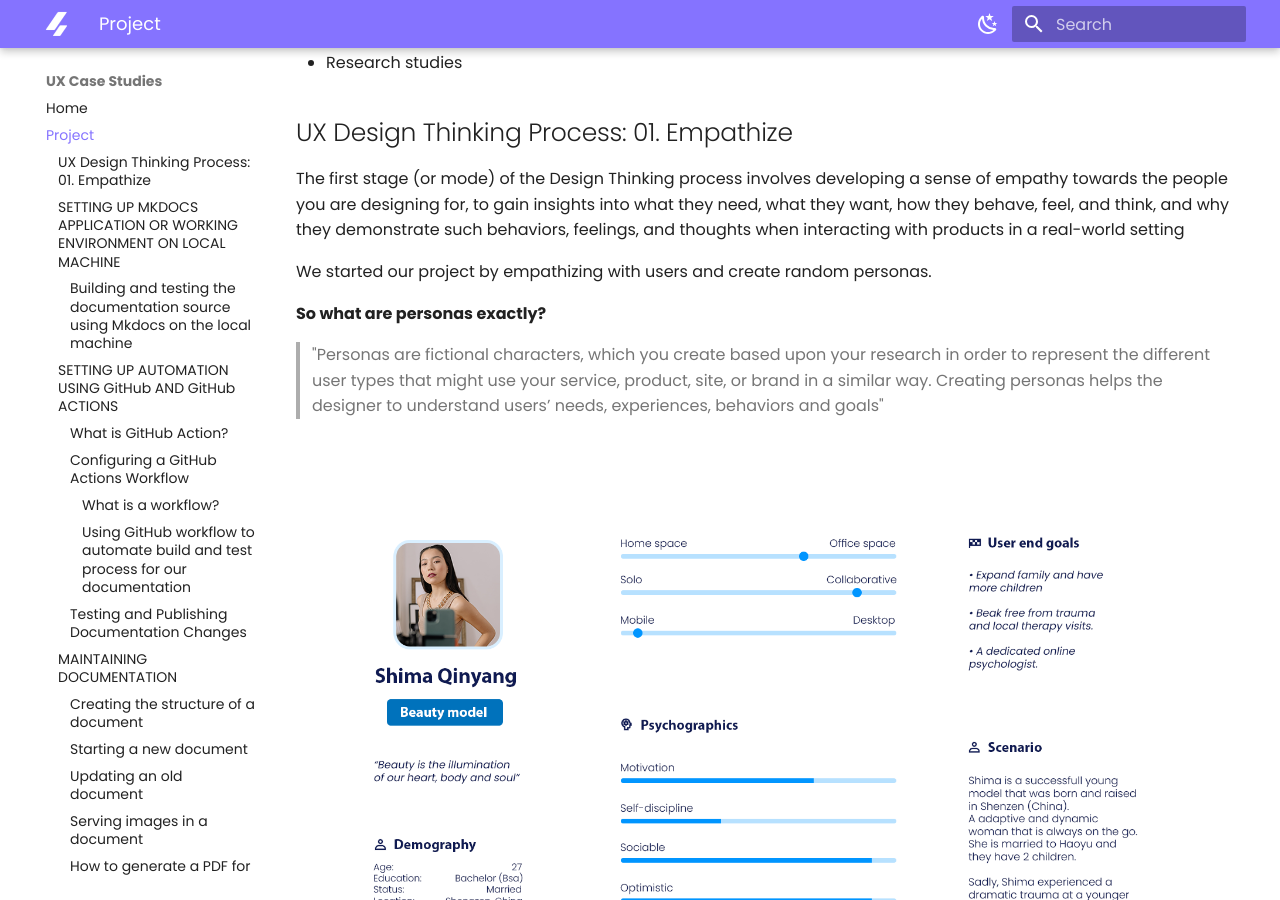
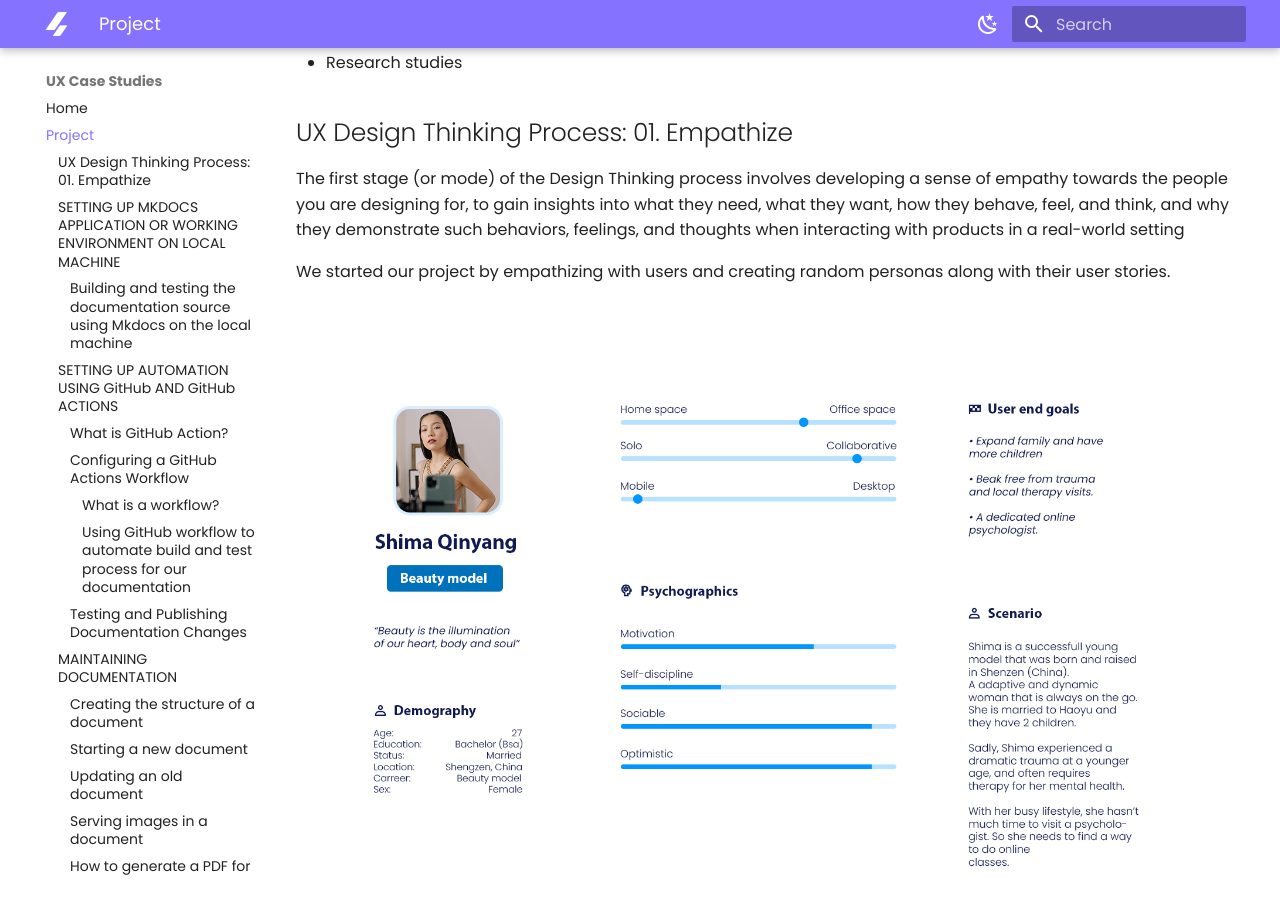
Before and after one commit to divstackio/docs-study, an MkDocs documentation site: the page built from docs/project.md, in a window 1280 px wide and 900 px high, scrolled down 474 px. Built offline with MkDocs 1.6.1 and Material for MkDocs 9.7.7, drawn with Linux system fonts in a browser that asks for light colours; some of the changed text lies outside the part shown.

Commit message:
Update project.md

```diff
--- a/docs/project.md
+++ b/docs/project.md
@@ -22,21 +22,20 @@ Solution: Medipath is a responsive and accessible app that offers medical soluti
 
 The first stage (or mode) of the Design Thinking process involves developing a sense of empathy towards the people you are designing for, to gain insights into what they need, what they want, how they behave, feel, and think, and why they demonstrate such behaviors, feelings, and thoughts when interacting with products in a real-world setting
 
-We started our project by empathizing with users and create random personas.
+We started our project by empathizing with users and creating random personas along with their user stories.
 
-**So what are personas exactly?**
-> "Personas are fictional characters, which you create based upon your research in order to represent the different user types that might use your service, product, site, or brand in a similar way. Creating personas helps the designer to understand users’ needs, experiences, behaviors and goals"
+
 
 <img src="https://raw.githubusercontent.com/divstackio/docs-study/main/docs/img/persona001.png">
 <img src="https://raw.githubusercontent.com/divstackio/docs-study/main/docs/img/persona002.png">
 
+<details>
+  <summary>Short summary of personas and user stories.</summary>
 
-<details>
-  <summary>Open spoiler for personas </summary>
+> "Personas are fictional characters, which you create based upon your research in order to represent the different user types that might use your service, product, site, or brand in a similar way. Creating personas helps the designer to **understand users’ needs, experiences, behaviors and goals"**
+</details>
 
-<img src="https://raw.githubusercontent.com/divstackio/docs-study/main/docs/img/persona001.png">
-<img src="https://raw.githubusercontent.com/divstackio/docs-study/main/docs/img/persona002.png">
-</details>
+
 
 **User stories**
 <img src="https://raw.githubusercontent.com/divstackio/docs-study/main/docs/img/US01.png">
```
